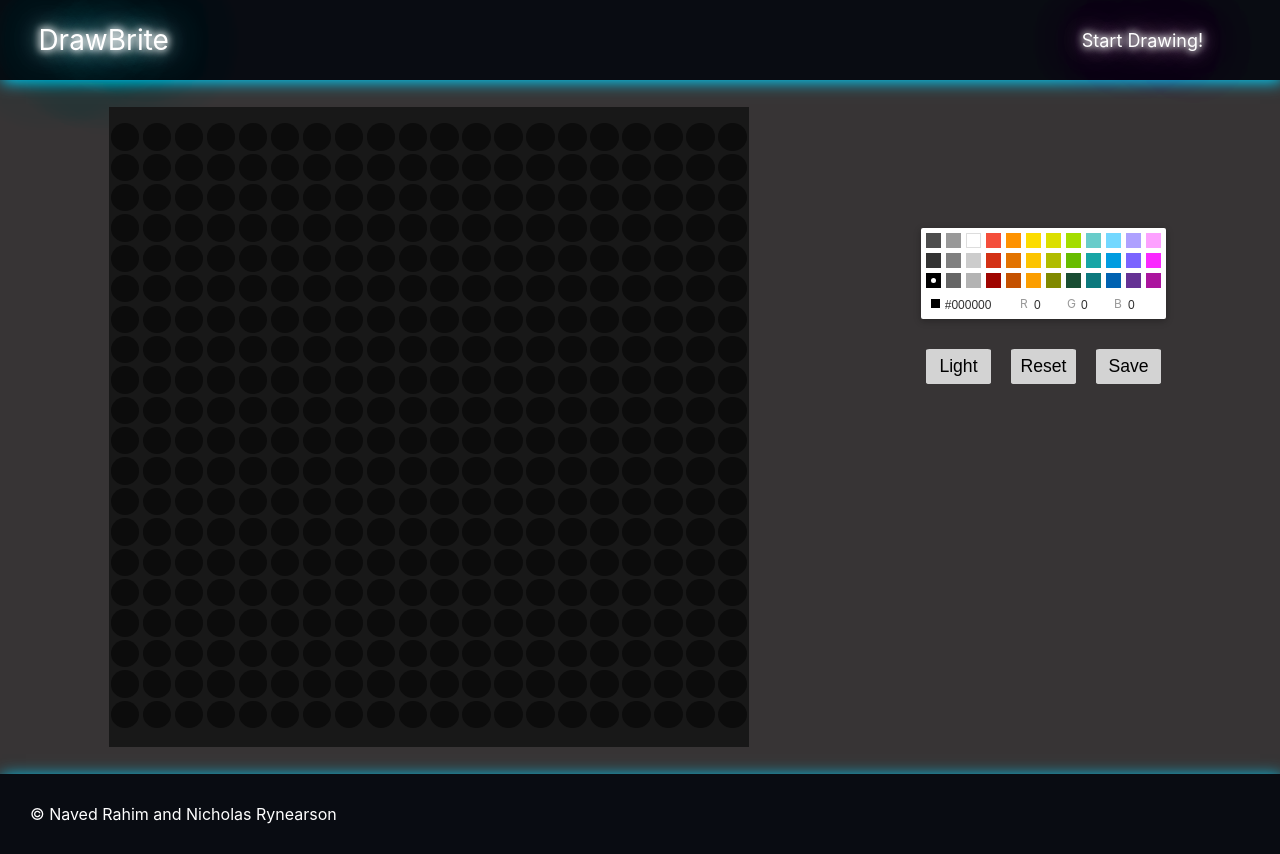
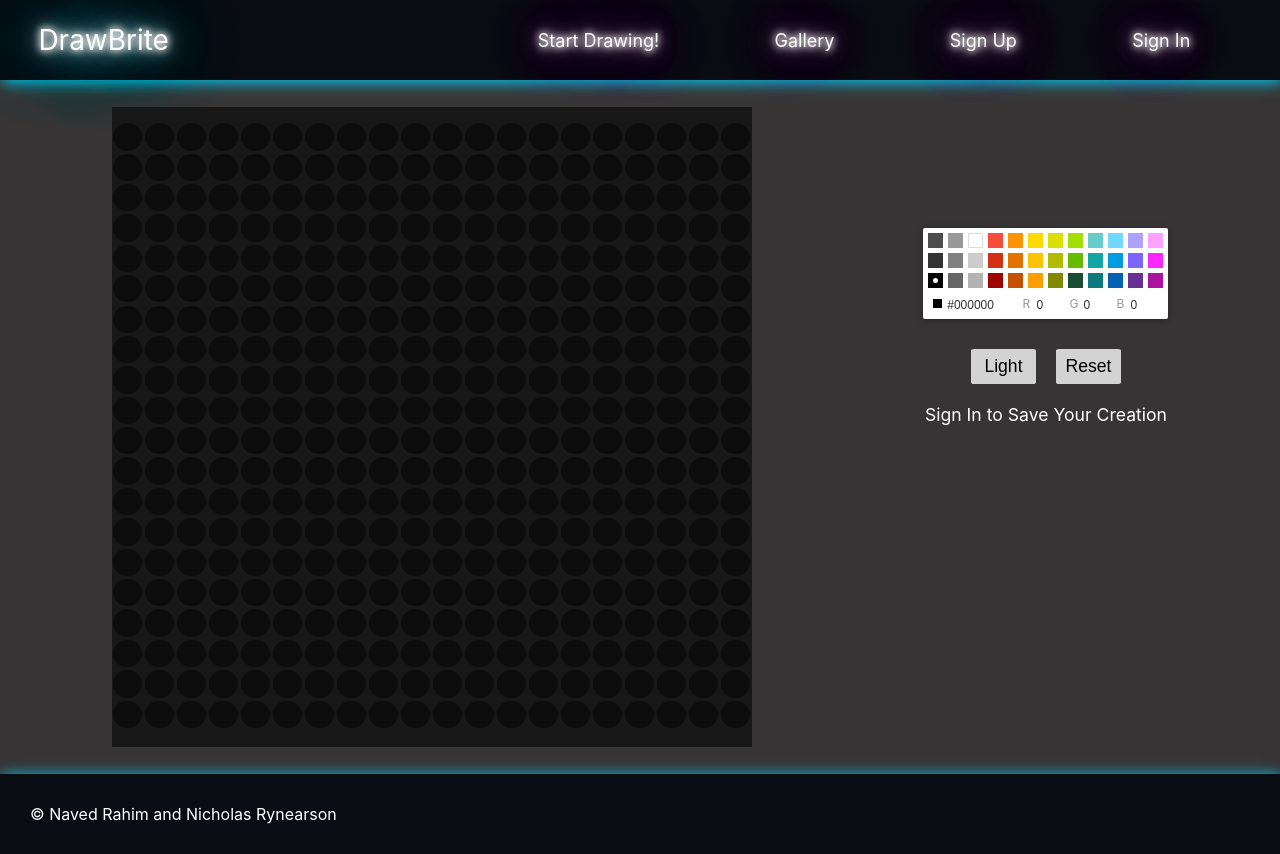
Before and after one commit to navedrahim/drawing-app, a React (Create React App) app in the folder client/: page /draw in a window 1280 px wide. Built offline with nearby package versions, Linux system fonts and the light colour scheme.

Commit message:
added links to navbar and ternary in drawing canvas for save button

```diff
--- a/client/src/App.js
+++ b/client/src/App.js
@@ -4,6 +4,7 @@ import { verifyUser } from "./services/users.js"
 import Landing from "./screens/Landing/Landing.jsx"
 import SignIn from "./screens/SignIn/SignIn.jsx"
 import SignUp from "./screens/SignUp/SignUp.jsx"
+import SignOut from "./screens/SignOut/SignOut.jsx"
 import DrawingCanvas from "./screens/DrawingCanvas/DrawingCanvas.jsx";
 import Gallery from "./screens/Gallery/Gallery.jsx"
 import DrawingDetail from "./screens/DrawingDetail/DrawingDetail.jsx"
@@ -25,7 +26,7 @@ function App() {
 
   return (
     <div className="App">
-      <Nav />
+      <Nav user={user}/>
       <Routes>
        {/* <Route exact path="/">
           <Landing />
@@ -37,6 +38,7 @@ function App() {
         <Route path="/draw" element={<DrawingCanvas user={user} />}/>
         <Route path="/sign-in" element={<SignIn setUser={setUser}/>} />
         <Route path="/sign-up" element={<SignUp setUser={setUser}/>} />
+        <Route path="/sign-out" element={<SignOut setUser={setUser}/>}/>
         <Route path="/drawings" element={<Gallery user={user}/>} />
         <Route path="/drawings/:id" element={<DrawingDetail user={user}/>} />
         {/* <Route exact path="/drawings">
--- a/client/src/components/Nav/Nav.css
+++ b/client/src/components/Nav/Nav.css
@@ -15,6 +15,7 @@ a {
     margin-left: 3vw;
     margin-right: 2vw;
     font-size: 28px;
+    width: 35vw;
 }
 .logo:hover, .link:hover {
   font-weight: bolder;
@@ -34,6 +35,28 @@ a {
   margin-left: 2vw;
   margin-right: 6vw;
 }
+
+.links {
+  width: 70vw;
+  justify-content: space-evenly;
+}
+#greeting {
+  color:#fff;
+  text-shadow:
+  0 0 7px #fff,
+  0 0 10px #fff,
+  0 0 21px #fff,
+  0 0 42px var(--pink),
+  0 0 82px var(--pink),
+  0 0 92px var(--pink),
+  0 0 102px var(--pink),
+  0 0 151px var(--pink);
+  font-size: 18px;
+  margin-left: 2vw;
+  margin-right: 6vw;
+  font-weight: normal;
+}
+
 nav {
   width: 100vw;
   height: 10vh;
--- a/client/src/components/Nav/Nav.jsx
+++ b/client/src/components/Nav/Nav.jsx
@@ -1,19 +1,51 @@
-import "./Nav.css"
+import "./Nav.css";
 import { NavLink } from "react-router-dom";
 
-const Nav = () => {
+const Nav = ({ user }) => {
+  const authenticatedOptions = (
+    <>
+      <NavLink className="link" to="/sign-out">
+        Sign Out
+      </NavLink>
+    </>
+  );
+  const unauthenticatedOptions = (
+    <>
+      <NavLink className="link" to="/sign-up">
+        Sign Up
+      </NavLink>
+      <NavLink className="link" to="/sign-in">
+        Sign In
+      </NavLink>
+    </>
+  );
+  const alwaysOptions = (
+    <>
+      <NavLink className="link" to="draw">
+        Start Drawing!
+      </NavLink>
+      <NavLink className="link" to="/drawings">
+        Gallery
+      </NavLink>
+    </>
+  );
+
   return (
     <>
-    <nav>
-      <NavLink className="logo" to="/">
-        DrawBrite
-      </NavLink>
-      <NavLink className="link" to="/draw">
-        Start Drawing!
-      </NavLink>
-    </nav>
+      <nav>
+        <NavLink className="logo" to="/">
+          DrawBrite
+        </NavLink>
+        <div className="nav">
+          <div className="links">
+            <h4 id="greeting">{user ? `Hello, ${user?.username}!` : null}</h4>
+            {alwaysOptions}
+            {user ? authenticatedOptions : unauthenticatedOptions}
+          </div>
+        </div>
+      </nav>
     </>
-  )
-}
+  );
+};
 
-export default Nav
+export default Nav;
--- a/client/src/screens/DrawingCanvas/DrawingCanvas.css
+++ b/client/src/screens/DrawingCanvas/DrawingCanvas.css
@@ -17,7 +17,15 @@
 }
 .button-container {
   margin: 20px 0;
+  display: flex;
+  flex-direction: column;
+  align-items: center;
 }
+
+.always-buttons {
+  margin-bottom: 10px;
+}
+
 .button-container button {
   background-color: lightgray;
   font-size: 1.1em;
@@ -27,3 +35,8 @@
   border: none;
   border-radius: 5%;
 }
+
+.notice {
+  color: white;
+  font-size: 1.1em;
+}
--- a/client/src/screens/DrawingCanvas/DrawingCanvas.jsx
+++ b/client/src/screens/DrawingCanvas/DrawingCanvas.jsx
@@ -12,13 +12,13 @@ function DrawingCanvas({ user }) {
   const [selectedColor, setColor] = useState("");
   const [reset, setReset] = useState(false);
   const [light, toggleLight] = useState(false);
-  const [drawingData, setDrawingData] = useState({})
-  const [loaded, setLoaded] = useState(false)
+  const [drawingData, setDrawingData] = useState({});
+  const [loaded, setLoaded] = useState(false);
   const [drawing, setDrawing] = useState({
     title: "",
     image_url: "",
-    user_id: ""
-  })
+    user_id: "",
+  });
   const navigate = useNavigate();
   const panelRef = useRef();
   const changeColor = (color) => {
@@ -45,18 +45,13 @@ function DrawingCanvas({ user }) {
     secretAccessKey: SECRET_ACCESS_KEY,
   };
 
-
-
-
-
   const handleUpload = async (file) => {
     try {
-      const data = await uploadFile(file, config)
-      setDrawingData(data)
-      setLoaded(true)
-
+      const data = await uploadFile(file, config);
+      setDrawingData(data);
+      setLoaded(true);
     } catch (error) {
-      throw error
+      throw error;
     }
   };
 
@@ -64,15 +59,14 @@ function DrawingCanvas({ user }) {
     setDrawing({
       title: user.username,
       image_url: drawingData.location,
-        user_id: "12345"
-      })
+      user_id: "12345",
+    });
     const postDrawing = async () => {
-        await createDrawing(drawing)
-      }
-      setLoaded(false)
-      postDrawing()
-      navigate("/drawings")
-
+      await createDrawing(drawing);
+    };
+    setLoaded(false);
+    postDrawing();
+    navigate("/drawings");
   }
 
   const handleDownloadImage = async () => {
@@ -99,12 +93,14 @@ function DrawingCanvas({ user }) {
         </div>
         <div className="tools-area">
           <div className="color-picker">
-            <CompactPicker id="compact-picker"
+            <CompactPicker
+              id="compact-picker"
               color={selectedColor}
               onChangeComplete={changeColor}
             />
           </div>
           <div className="button-container">
+            <div className="always-buttons">
             <button
               onClick={handleLight}
               style={{ backgroundColor: light ? "yellow" : "lightgray" }}
@@ -112,9 +108,17 @@ function DrawingCanvas({ user }) {
               Light
             </button>
             <button onClick={handleReset}>Reset</button>
+
+            </div>
+            <div className="save-button">
+              {user ? (
                 <button onClick={handleDownloadImage} className="button">
                   Save
                 </button>
+            ) : (
+              <div className="notice">Sign In to Save Your Creation</div>
+            )}
+            </div>
           </div>
         </div>
       </div>
--- /dev/null
+++ b/client/src/screens/SignOut/SignOut.jsx
@@ -0,0 +1,22 @@
+import { useEffect } from "react";
+import { signOut } from "../../services/users";
+import { useNavigate } from "react-router-dom";
+
+const SignOut = (props) => {
+  const { setUser } = props;
+  const navigate = useNavigate();
+
+  useEffect(() => {
+    const signOutUser = async () => {
+      await signOut();
+      setUser(null);
+      navigate("/");
+    };
+    signOutUser();
+  }, [navigate, setUser]);
+  return (
+    ""
+  );
+};
+
+export default SignOut;
```
Lines whose indentation alone changed are shown as unchanged.
